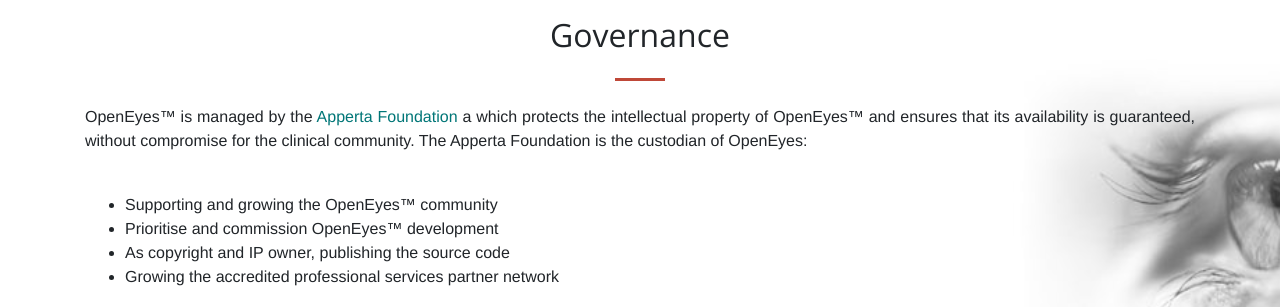
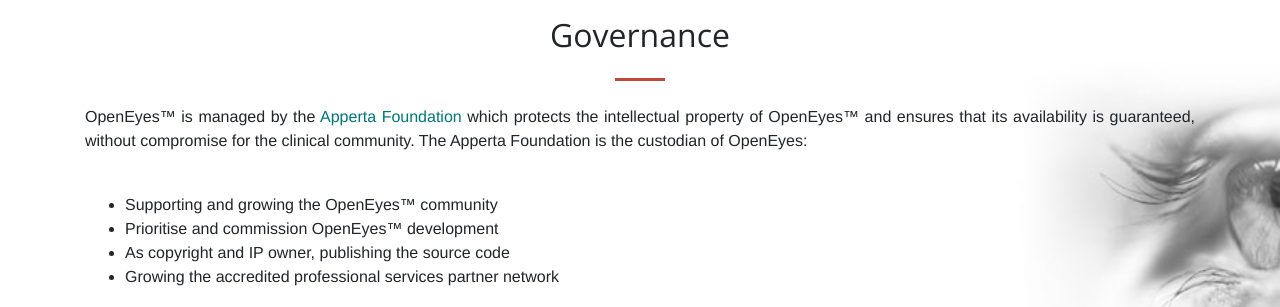
Before and after one commit to openeyes/openeyes.github.io, a Jekyll site: the page built from index.html, in a window 1280 px wide and 900 px high, scrolled down 2165 px. Shown: the part 152-459 px from the top of the window. Built offline with Jekyll 4.4.1, drawn with Linux system fonts in a browser that asks for light colours; nearby versions of some CDN libraries; some web fonts are replaced.

```diff
--- a/index.html
+++ b/index.html
@@ -171,7 +171,7 @@ layout: default
             <center><h2 class="section-heading">Governance</h2>
             <hr class="my-4"></hr></center>
 
-            <p>OpenEyes™ is managed by the <a href="http://apperta.org" target="_blank">Apperta Foundation</a> a which protects the intellectual property of OpenEyes™ and ensures that its availability is guaranteed, without compromise for the clinical community. The Apperta Foundation is the custodian of OpenEyes:</p><br>
+            <p>OpenEyes™ is managed by the <a href="http://apperta.org" target="_blank">Apperta Foundation</a> which protects the intellectual property of OpenEyes™ and ensures that its availability is guaranteed, without compromise for the clinical community. The Apperta Foundation is the custodian of OpenEyes:</p><br>
 
               <ul class="list">
                         <li> Supporting and growing the OpenEyes™ community </li>
```
